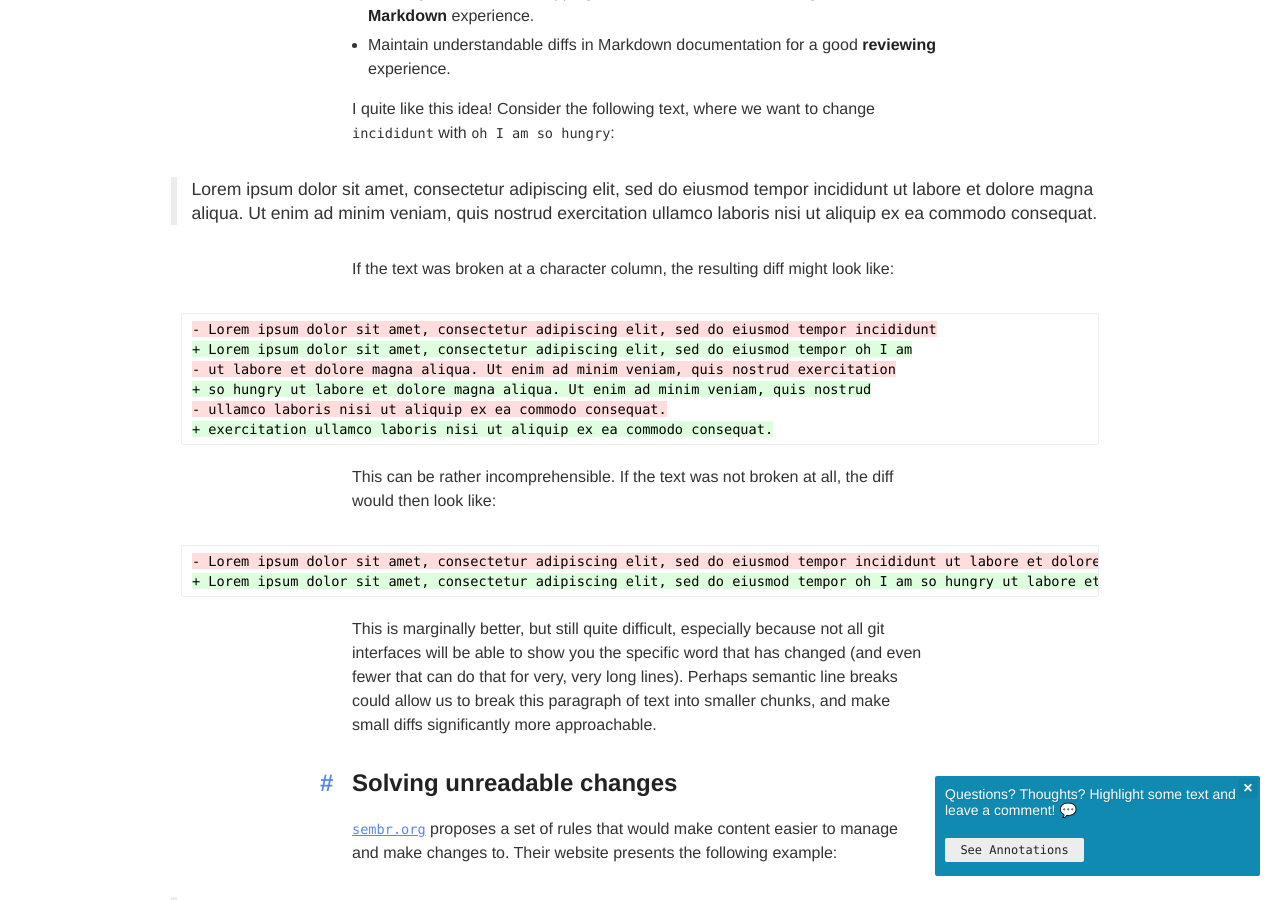
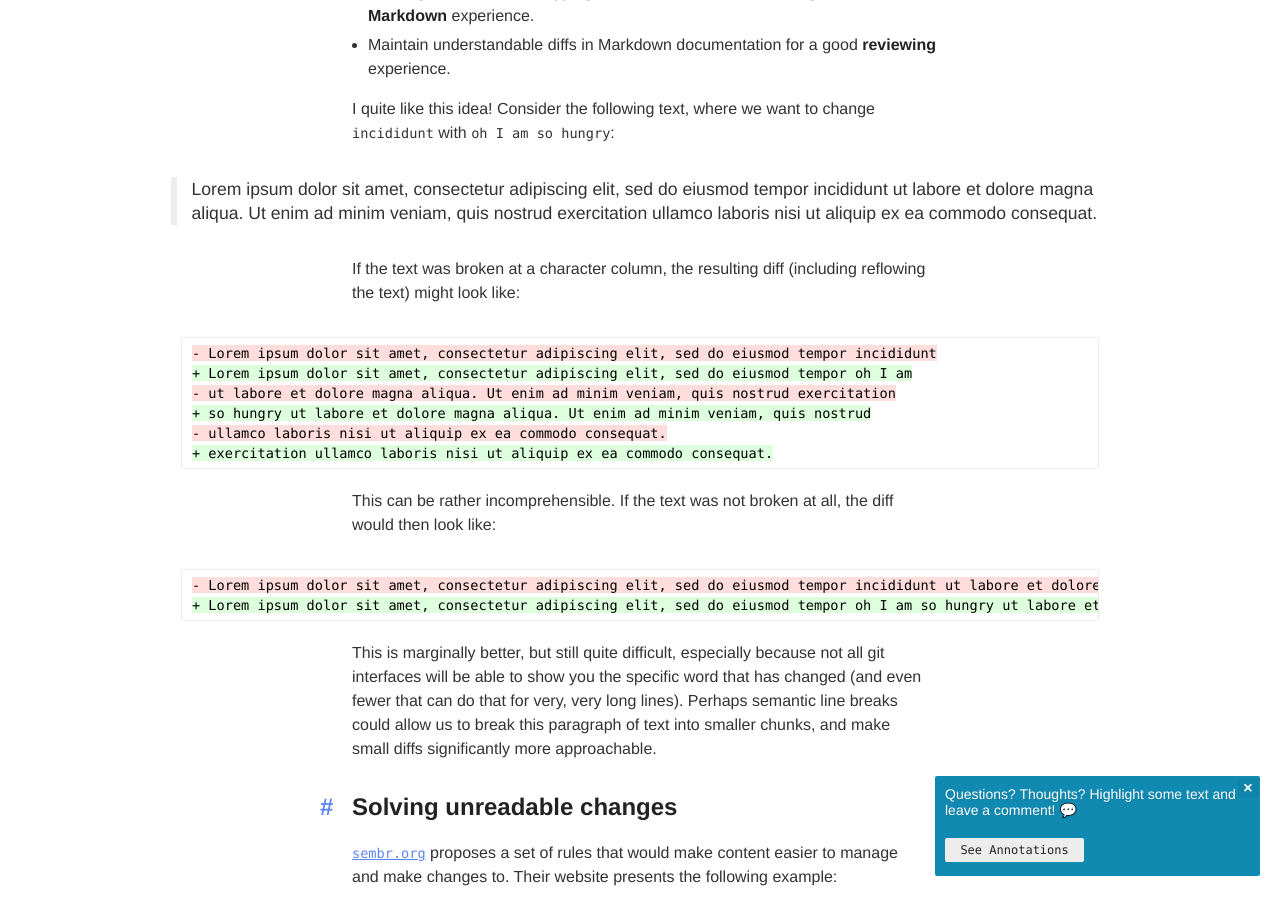
Before and after one commit to bobheadxi/bobheadxi.github.io, a Jekyll site: the page built from content/_posts/2021-02-18-semantic-line-breaks.md, in a window 1280 px wide and 900 px high, scrolled down 1454 px. Built offline with Jekyll 4.4.1, drawn with Linux system fonts in a browser that asks for light colours; nearby versions of some CDN libraries; emoji names are drawn with the system emoji font; a style sheet for code colours, icons or effects is not loaded.

Commit message:
add note about text flow

````diff
--- a/content/_posts/2021-02-18-semantic-line-breaks.md
+++ b/content/_posts/2021-02-18-semantic-line-breaks.md
@@ -42,7 +42,7 @@ I quite like this idea! Consider the following text, where we want to change `in
 
 > Lorem ipsum dolor sit amet, consectetur adipiscing elit, sed do eiusmod tempor incididunt ut labore et dolore magna aliqua. Ut enim ad minim veniam, quis nostrud exercitation ullamco laboris nisi ut aliquip ex ea commodo consequat.
 
-If the text was broken at a character column, the resulting diff might look like:
+If the text was broken at a character column, the resulting diff (including reflowing the text) might look like:
 
 ```diff
 - Lorem ipsum dolor sit amet, consectetur adipiscing elit, sed do eiusmod tempor incididunt
````
